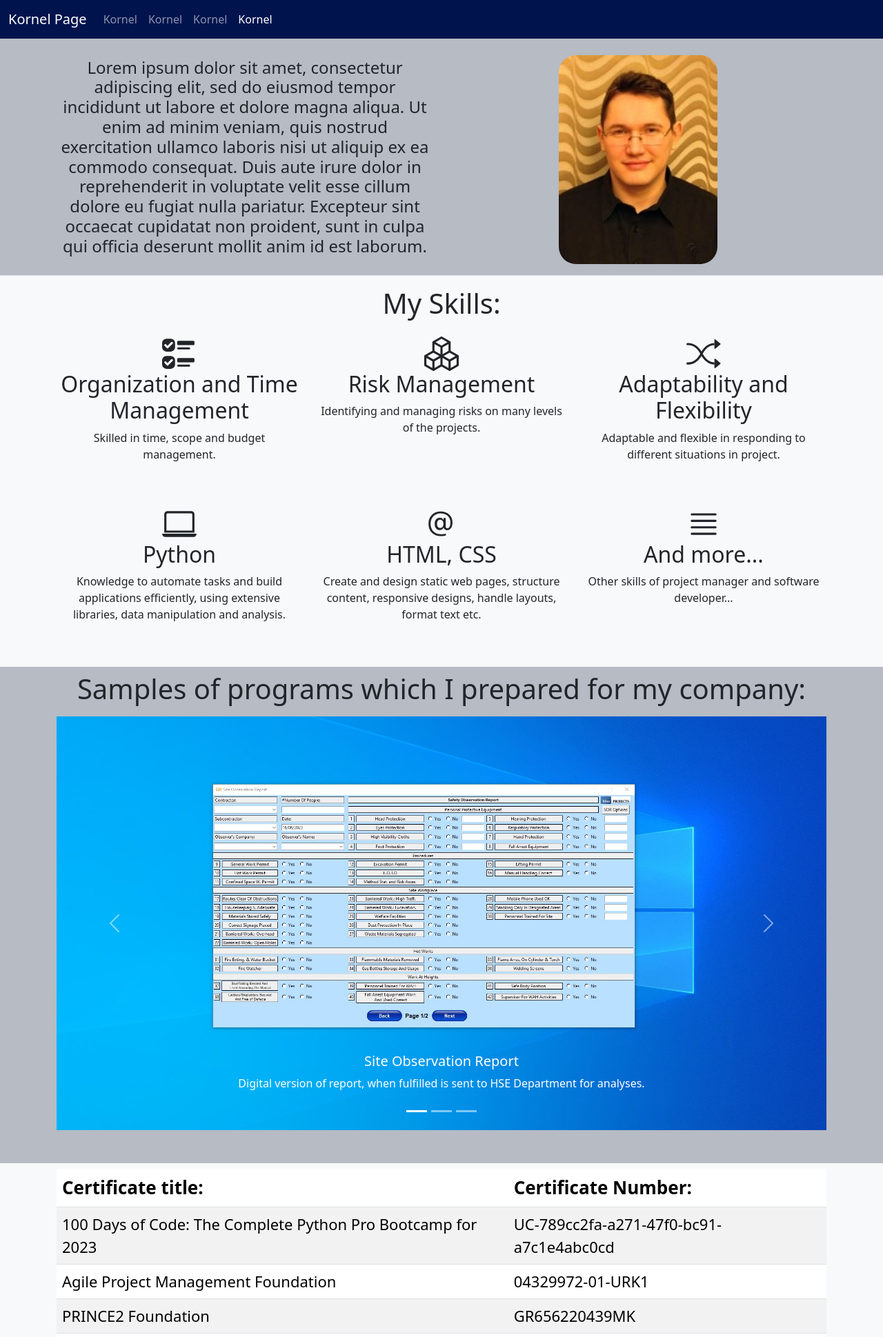
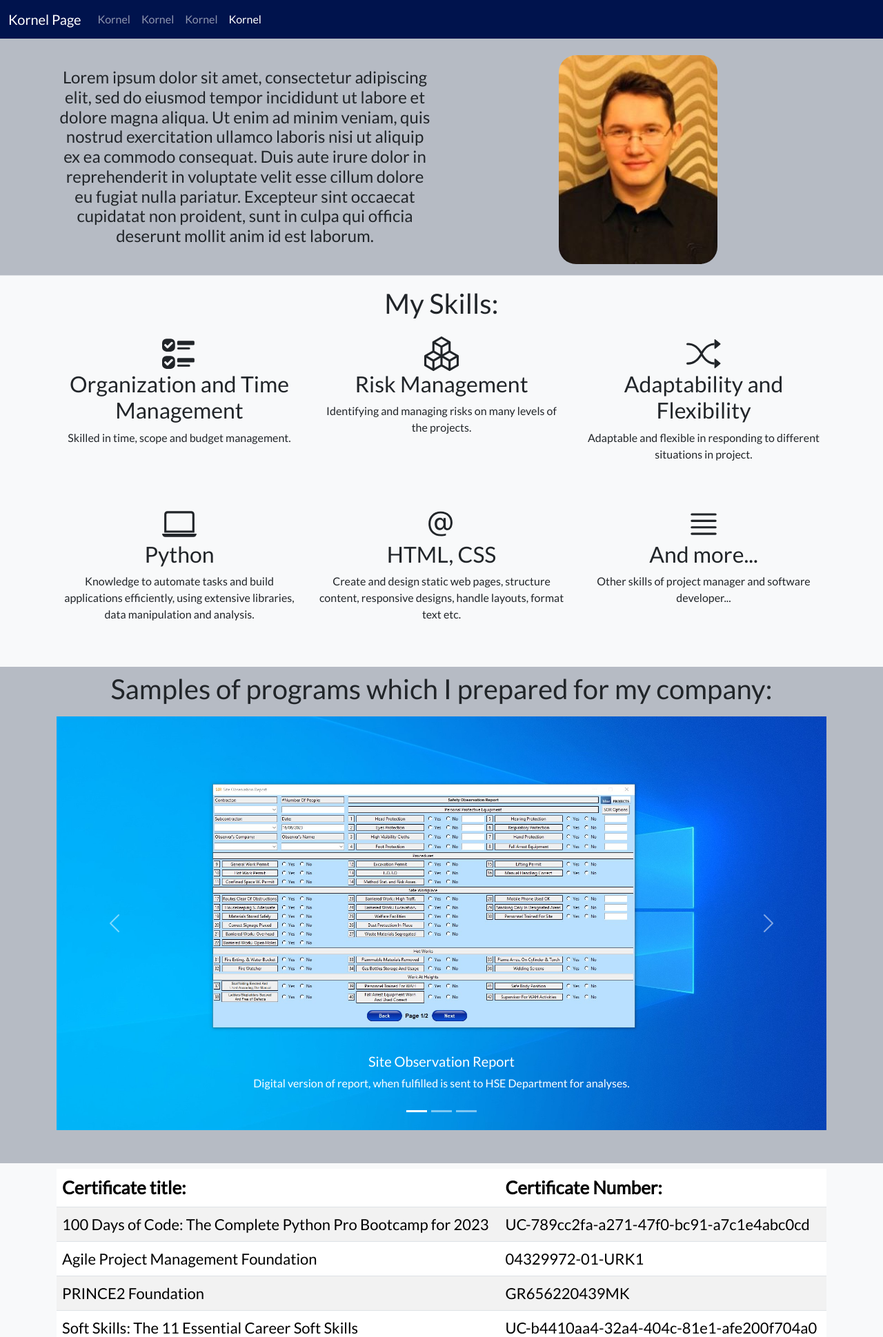
Before and after one commit to Szaitan/Project_Kornel, a Django app: page / in a window 1280 px wide. Shown: the top 1939 px of the page at 69% size. Run offline with Django 4.2, Linux system fonts and the light colour scheme.

```diff
--- a/kornel_page/templates/kornel_page/cover.html
+++ b/kornel_page/templates/kornel_page/cover.html
@@ -2,7 +2,7 @@
 {% load static %}
 
 {% block css_file %}
-    <link rel="stylesheet" href="{% static 'font_family.css' %}">
+    <link rel="stylesheet" href="{% static 'cover.css' %}">
 {% endblock %}
 
 {% block title %}Cover Page{% endblock %}
--- a/static/font_family.css
+++ b/static/cover.css
@@ -1,5 +1,6 @@
 body {
 background-color: #F0ECE5;
+font-family: 'Lato', sans-serif;
 }
 
 .p-table {
--- a/templates/base.html
+++ b/templates/base.html
@@ -7,6 +7,7 @@
           content="width=device-width, user-scalable=no, initial-scale=1.0, maximum-scale=1.0, minimum-scale=1.0">
     <meta http-equiv="X-UA-Compatible" content="ie=edge">
     <link href="https://cdn.jsdelivr.net/npm/bootstrap@5.3.2/dist/css/bootstrap.min.css" rel="stylesheet" integrity="sha384-T3c6CoIi6uLrA9TneNEoa7RxnatzjcDSCmG1MXxSR1GAsXEV/Dwwykc2MPK8M2HN" crossorigin="anonymous">
+    <link href="https://fonts.googleapis.com/css2?family=Lato:ital,wght@0,100;0,400;1,400&family=Montserrat:wght@100;300;400;500;900&family=Ubuntu&display=swap" rel="stylesheet">
     {% block css_file %}
     {% endblock %}
     <title>{% block title %}{% endblock %}</title>
```
